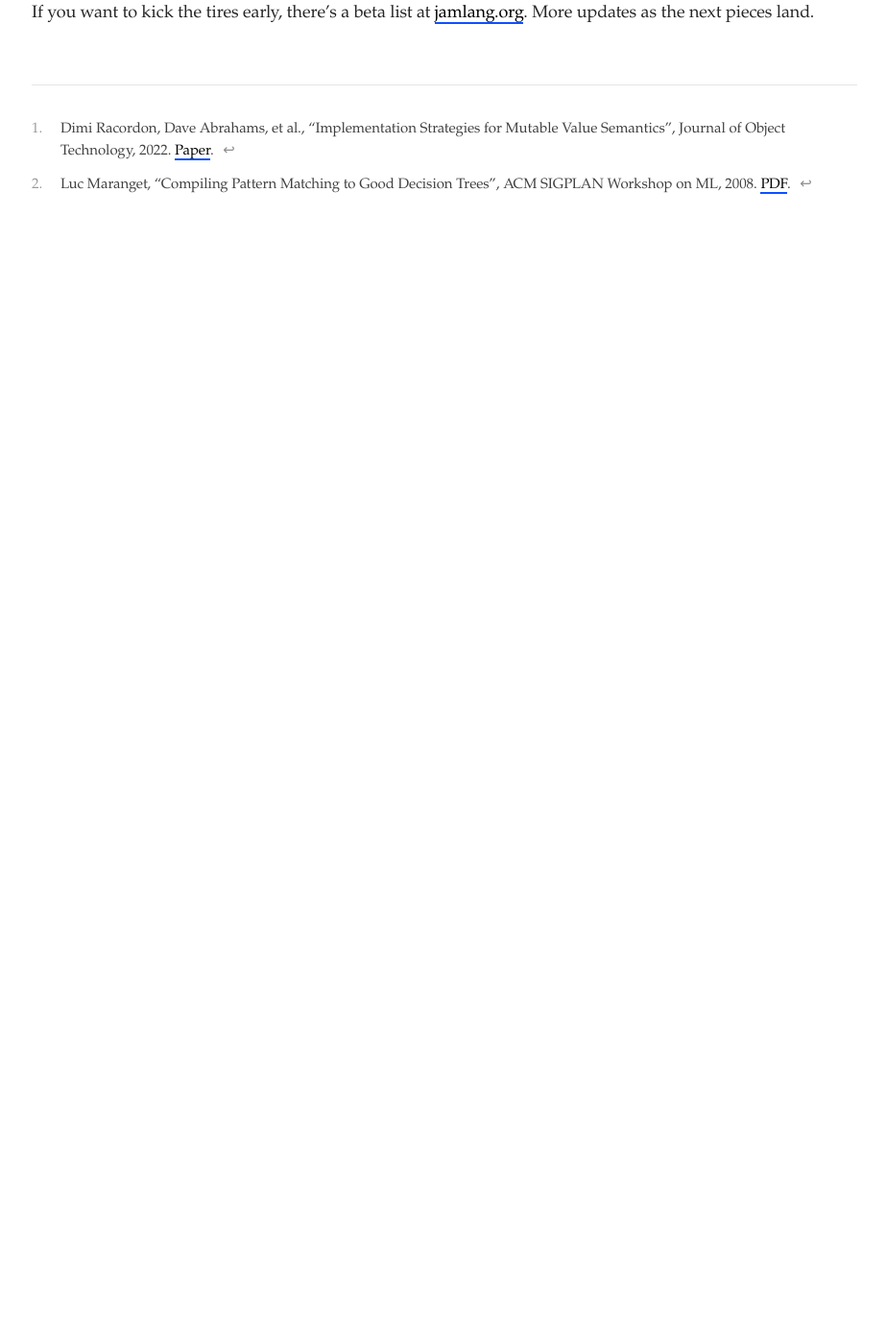
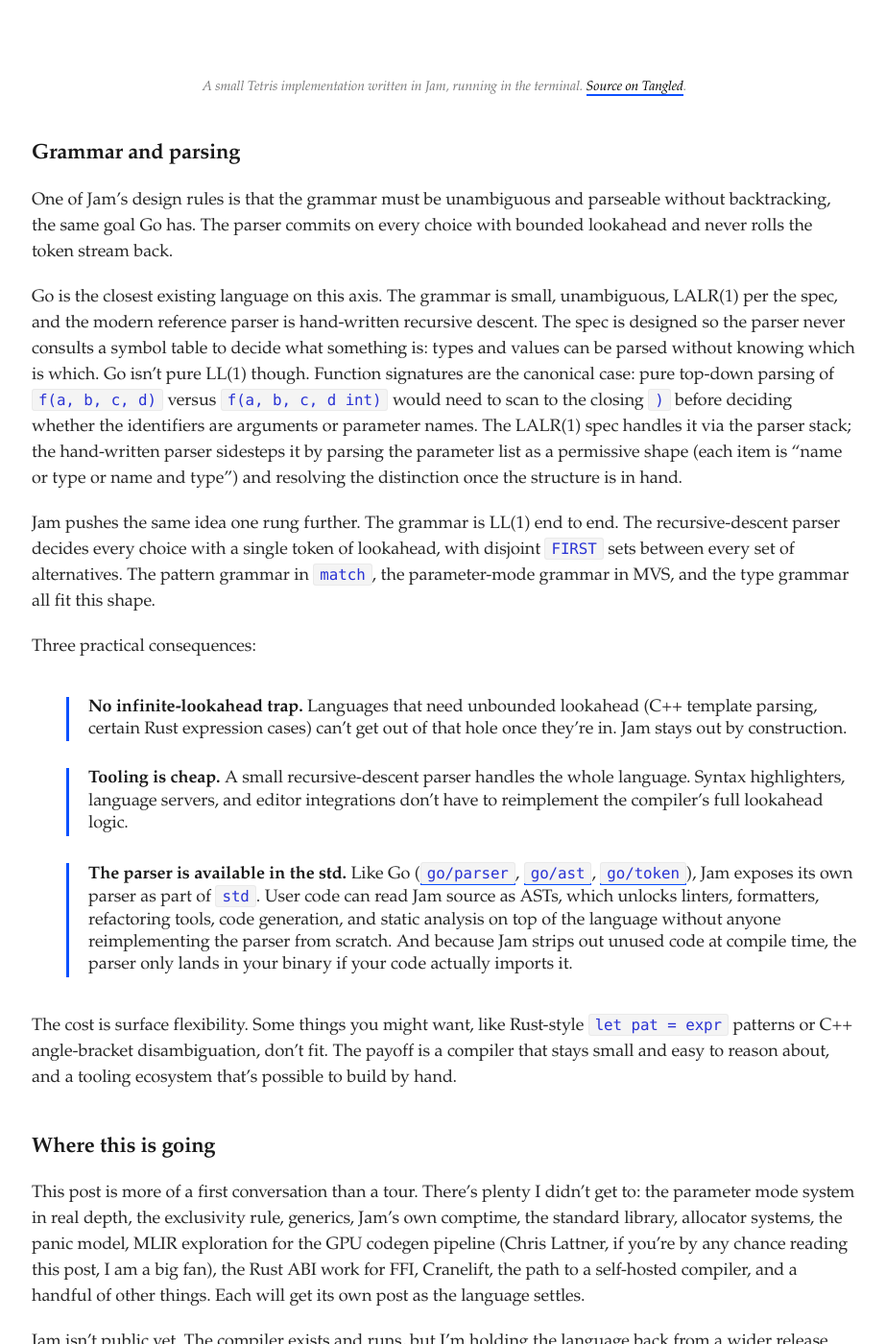
Before and after one commit to raphamorim/raphamorim.github.com, a Jekyll site: the page built from _posts/2026-05-20-jam-programming-language.md, in a window 1280 px wide and 1400 px high, scrolled down 11599 px. Shown: the whole window at 96% size, without its empty margins (177-1100 px from the left). Built offline with Jekyll 4.4.1, drawn with Linux system fonts in a browser that asks for light colours; before the commit the page ends 11836 px from its top, so only the background shows below that; some of the changed text lies outside the part shown; grey boxes are pictures that could not be loaded.

Commit message:
small updates

```diff
--- a/_posts/2026-05-20-jam-programming-language.md
+++ b/_posts/2026-05-20-jam-programming-language.md
@@ -331,9 +331,36 @@
 
 Under the hood, every match compiles through a single decision-tree pipeline based on Maranget 2008.[^maranget] For integer-literal cascades, LLVM's `simplifycfg` pass folds the chain into a `switch` and a jump table when profitable. The opcode dispatcher above lands as a jump table without the front-end having to emit `switch` itself.
 
+### Speed
+
+Jam is fast. There is no garbage collector, no managed-memory runtime, no per-allocation header to chase. The performance budget lives in the same neighborhood as Zig and Rust, which is something I have been verifying by writing real applications in Jam over the last few months. Numbers vary by workload, but on the ones I have measured so far Jam matches both within margin.
+
+Here is a very simple demo: a Tetris game for the terminal, built entirely in Jam.
+
+<figure class="post-figure">
+  <iframe width="560" height="315" src="https://www.youtube.com/embed/A41iq7Hh8jw?si=Cx1oRrcTNzxkokHs" title="Tetris game built in Jam, running in a terminal" frameborder="0" allow="accelerometer; autoplay; clipboard-write; encrypted-media; gyroscope; picture-in-picture; web-share" referrerpolicy="strict-origin-when-cross-origin" allowfullscreen></iframe>
+  <figcaption>A small Tetris implementation written in Jam, running in the terminal. <a href="https://tangled.org/rapha.land/tetris-jam">Source on Tangled</a>.</figcaption>
+</figure>
+
+### Grammar and parsing
+
+One of Jam's design rules is that the grammar must be unambiguous and parseable without backtracking, the same goal Go has. The parser commits on every choice with bounded lookahead and never rolls the token stream back.
+
+Go is the closest existing language on this axis. The grammar is small, unambiguous, LALR(1) per the spec, and the modern reference parser is hand-written recursive descent. The spec is designed so the parser never consults a symbol table to decide what something is: types and values can be parsed without knowing which is which. Go isn't pure LL(1) though. Function signatures are the canonical case: pure top-down parsing of `f(a, b, c, d)` versus `f(a, b, c, d int)` would need to scan to the closing `)` before deciding whether the identifiers are arguments or parameter names. The LALR(1) spec handles it via the parser stack; the hand-written parser sidesteps it by parsing the parameter list as a permissive shape (each item is "name or type or name and type") and resolving the distinction once the structure is in hand.
+
+Jam pushes the same idea one rung further. The grammar is LL(1) end to end. The recursive-descent parser decides every choice with a single token of lookahead, with disjoint `FIRST` sets between every set of alternatives. The pattern grammar in `match`, the parameter-mode grammar in MVS, and the type grammar all fit this shape.
+
+Three practical consequences:
+
+- **No infinite-lookahead trap.** Languages that need unbounded lookahead (C++ template parsing, certain Rust expression cases) can't get out of that hole once they're in. Jam stays out by construction.
+- **Tooling is cheap.** A small recursive-descent parser handles the whole language. Syntax highlighters, language servers, and editor integrations don't have to reimplement the compiler's full lookahead logic.
+- **The parser is available in the std.** Like Go ([`go/parser`](https://pkg.go.dev/go/parser), [`go/ast`](https://pkg.go.dev/go/ast), [`go/token`](https://pkg.go.dev/go/token)), Jam exposes its own parser as part of `std`. User code can read Jam source as ASTs, which unlocks linters, formatters, refactoring tools, code generation, and static analysis on top of the language without anyone reimplementing the parser from scratch. And because Jam strips out unused code at compile time, the parser only lands in your binary if your code actually imports it.
+
+The cost is surface flexibility. Some things you might want, like Rust-style `let pat = expr` patterns or C++ angle-bracket disambiguation, don't fit. The payoff is a compiler that stays small and easy to reason about, and a tooling ecosystem that's possible to build by hand.
+
 ### Where this is going
 
-This post is more of a first conversation than a tour. There's plenty I didn't get to: the parameter mode system in real depth, the exclusivity rule, generics, Jam's own comptime, the standard library, allocator systems, the panic model, MLIR exploration for the GPU codegen pipeline (Chris Lattner, if you're by any chance reading this post, I am a big fan), the Rust ABI work for FFI, the path to a self-hosted compiler, and a handful of other things. Each will get its own post as the language settles.
+This post is more of a first conversation than a tour. There's plenty I didn't get to: the parameter mode system in real depth, the exclusivity rule, generics, Jam's own comptime, the standard library, allocator systems, the panic model, MLIR exploration for the GPU codegen pipeline (Chris Lattner, if you're by any chance reading this post, I am a big fan), the Rust ABI work for FFI, Cranelift, the path to a self-hosted compiler, and a handful of other things. Each will get its own post as the language settles.
 
 Jam isn't public yet. The compiler exists and runs, but I'm holding the language back from a wider release while I work on the things that make it usable day to day: a stable surface, a package manager, an LSP, a formatter, the rest of the tooling you only notice when it isn't there. Shipping a language without that is shipping a sharp edge, and I'd rather take the time.
 
```
